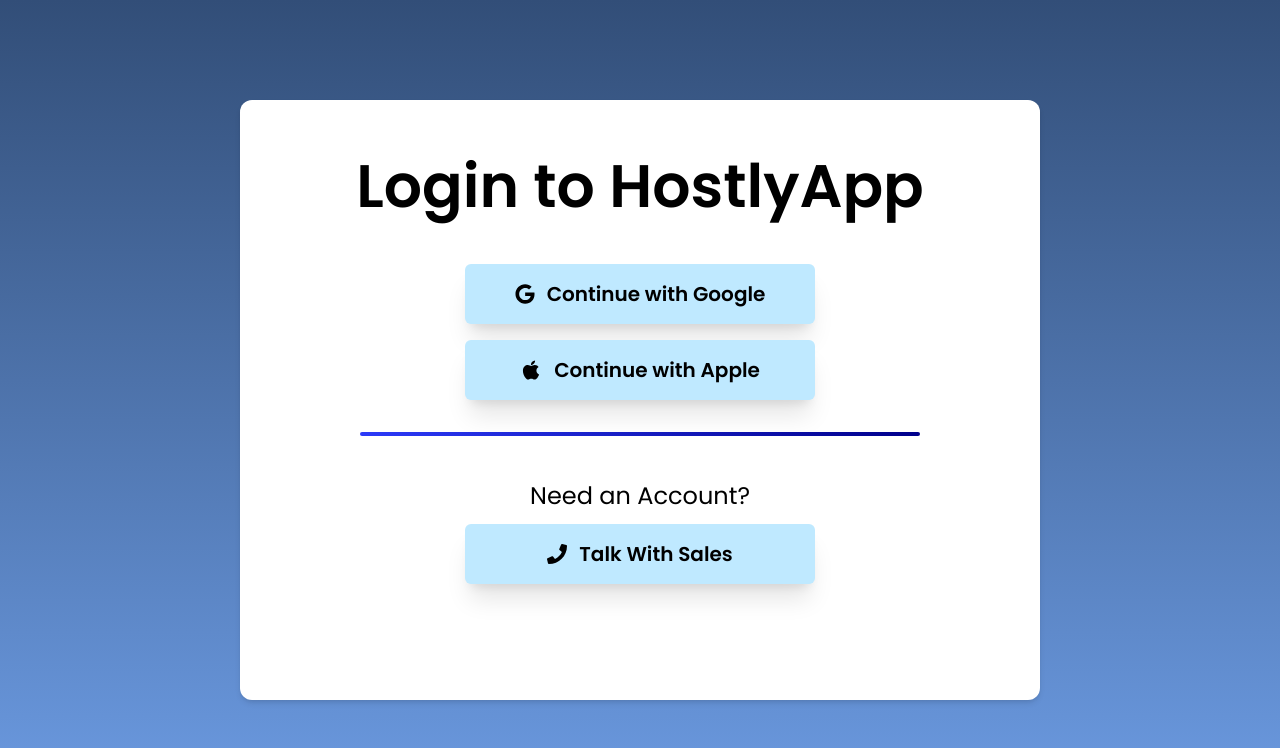
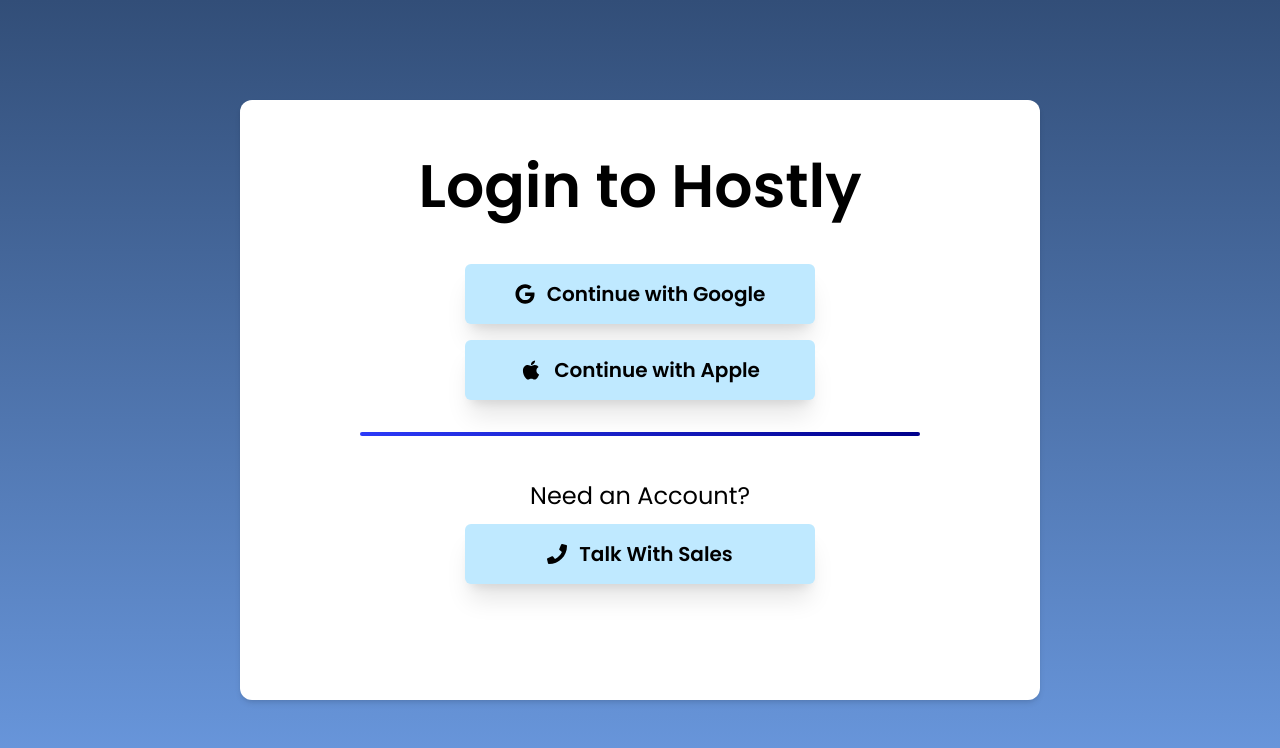
Before and after one commit to arell305/hostlyapp, a Next.js app: page /login in a window 1280 px wide. Shown: the top 748 px of the page. Built offline with nearby package versions, Linux system fonts and the light colour scheme.

Commit message:
add constants and login

```diff
--- a/src/app/constants.ts
+++ b/src/app/constants.ts
@@ -1,4 +1,4 @@
-export const TITLE = "HostlyApp";
+export const TITLE = "Hostly";
 export const DESC =
   "Streamline your event planning with our all-in-one management app for guest lists, ticket sales, and event promotion.";
 export const UPDATED_DATE = "August 2, 2024";
--- a/src/app/login/page.tsx
+++ b/src/app/login/page.tsx
@@ -8,7 +8,7 @@
     <div className="bg-gradient-to-b from-customDarkBlue to-customPrimaryBlue h-[calc(100dvh)] flex justify-center items-center overflow-hidden">
       <div className="bg-white flex flex-col h-[70vh] md:h-[85%] w-[90%] md:w-[70%] max-w-[800px] max-h-[600px] rounded-xl shadow-md">
         <h1 className="leading-tight text-5xl md:text-6xl font-semibold mt-6 md:mt-14 text-center">
-          Login to HostlyApp
+          Login to Hostly
         </h1>
         <div className="flex flex-col mt-6 md:mt-12 justify-center items-center space-y-4">
           <LoginButton
```
